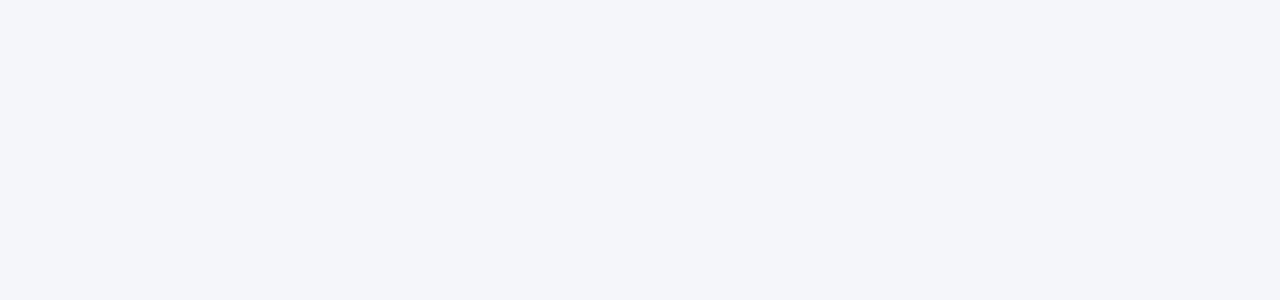
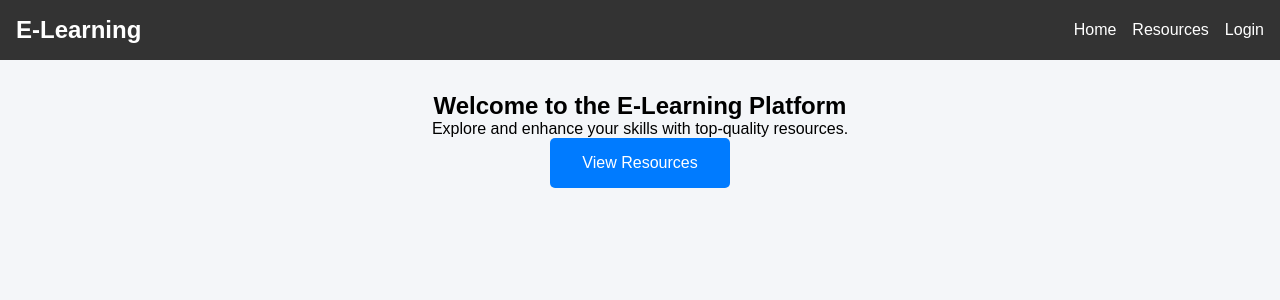
Before and after one commit to gayathirijeyananthan/RBAC-Authentication, a React (Create React App) app in the folder frontend/: page / in a window 1280 px wide. Before the commit this address had no page. Shown: the top 300 px of the page. Built offline with nearby package versions, Linux system fonts and the light colour scheme.

Commit message:
Authentiication complete with RBAC

```diff
--- a/frontend/src/App.js
+++ b/frontend/src/App.js
@@ -5,6 +5,7 @@ import Login from './components/Login';
 import Register from './components/Register';
 import AdminPanel from './components/AdminPanel';
 import UserDashboard from './components/UserDashboard';
+import LandingPage from './components/LandingPage';
 
 // Main App Component
 const App = () => {
@@ -38,6 +39,8 @@ const App = () => {
   return (
     <Router>
       <Routes>
+      <Route path="/" element={<LandingPage/>} />
+
         {/* Public Routes */}
         <Route path="/login" element={<Login setToken={setToken} setRole={setRole} />} />
         <Route path="/register" element={<Register />} />
--- a/frontend/src/components/LandingPage.css
+++ b/frontend/src/components/LandingPage.css
@@ -0,0 +1,133 @@
+/* LandingPage.css */
+
+/* General Styles */
+.landing-container {
+    font-family: Arial, sans-serif;
+    height: 100vh; /* Full viewport height */
+    width: 100vw;  /* Full viewport width */
+    display: flex;
+    flex-direction: column;
+  }
+
+  .navbar {
+    display: flex;
+    justify-content: space-between;
+    align-items: center;
+    background-color: #333;
+    color: white;
+    padding: 1rem;
+  }
+
+  .navbar-logo h1 {
+    margin: 0;
+  }
+
+  .navbar-links {
+    list-style: none;
+    display: flex;
+    gap: 1rem;
+    margin: 0;
+    padding: 0;
+  }
+
+  .navbar-links li {
+    margin: 0;
+  }
+
+  .navbar-links a, .navbar-links button {
+    color: white;
+    text-decoration: none;
+    background: none;
+    border: none;
+    cursor: pointer;
+  }
+
+  .navbar-links a:hover, .navbar-links button:hover {
+    text-decoration: underline;
+  }
+
+  .main-content {
+    text-align: center;
+    margin: 2rem;
+  }
+
+  .cta-button {
+    display: inline-block;
+    padding: 1rem 2rem;
+    background-color: #007bff;
+    color: white;
+    text-decoration: none;
+    border-radius: 5px;
+  }
+
+  .cta-button:hover {
+    background-color: #0056b3;
+  }
+
+  /* Modal Styles */
+  .modal-overlay {
+    position: fixed;
+    top: 0;
+    left: 0;
+    width: 100%;
+    height: 100%;
+    background: rgba(0, 0, 0, 0.5);
+    display: flex;
+    justify-content: center;
+    align-items: center;
+    z-index: 1000;
+  }
+
+  .modal-content {
+    background: white;
+    padding: 2rem;
+    border-radius: 8px;
+    max-width: 500px;
+    width: 100%;
+    box-shadow: 0 0 10px rgba(0, 0, 0, 0.1);
+  }
+
+  .modal-content h2 {
+    margin-top: 0;
+  }
+
+  .modal-content form {
+    display: flex;
+    flex-direction: column;
+    gap: 1rem;
+  }
+
+  .modal-content label {
+    font-weight: bold;
+  }
+
+  .modal-content input {
+    padding: 0.5rem;
+    border: 1px solid #ccc;
+    border-radius: 4px;
+  }
+
+  .modal-content button {
+    padding: 0.75rem;
+    background-color: #007bff;
+    color: white;
+    border: none;
+    border-radius: 4px;
+    cursor: pointer;
+  }
+
+  .modal-content button:hover {
+    background-color: #0056b3;
+  }
+
+  .close-modal {
+    margin-top: 1rem;
+    background: none;
+    border: none;
+    color: #007bff;
+    cursor: pointer;
+  }
+
+  .close-modal:hover {
+    text-decoration: underline;
+  }
--- a/frontend/src/components/LandingPage.js
+++ b/frontend/src/components/LandingPage.js
@@ -0,0 +1,46 @@
+import React, { useState } from 'react';
+import { Link } from 'react-router-dom';
+import './LandingPage.css'; // Importing the CSS file for styling
+import Login from '../components/Login'; // Import the Login component
+import Register from '../components/Register'; // Import the Register component
+
+const LandingPage = () => {
+  const [isModalOpen, setIsModalOpen] = useState(false);
+  const [modalType, setModalType] = useState('login'); // State to toggle between login and register
+
+  const openModal = (type) => {
+    setModalType(type);
+    setIsModalOpen(true);
+  };
+  const closeModal = () => setIsModalOpen(false);
+
+  return (
+    <div className="landing-container">
+      {/* Navbar */}
+      <nav className="navbar">
+        <div className="navbar-logo">
+          <h1>E-Learning</h1>
+        </div>
+        <ul className="navbar-links">
+          <li><Link to="/">Home</Link></li>
+          <li><Link to="/resources">Resources</Link></li>
+          <li><Link to="/login">Login</Link></li>
+
+
+        </ul>
+      </nav>
+
+      {/* Main Section */}
+      <div className="main-content">
+        <h2>Welcome to the E-Learning Platform</h2>
+        <p>Explore and enhance your skills with top-quality resources.</p>
+        <Link to="/resources" className="cta-button">View Resources</Link>
+      </div>
+
+      {/* Modal for Login/Register */}
+
+    </div>
+  );
+};
+
+export default LandingPage;
--- a/frontend/src/components/Login.css
+++ b/frontend/src/components/Login.css
@@ -89,4 +89,8 @@
     .login-container button {
       font-size: 0.9rem;
     }
+
+    .last{
+        text-align: center;
+    }
   }
--- a/frontend/src/components/Login.js
+++ b/frontend/src/components/Login.js
@@ -1,3 +1,67 @@
+// import React, { useState } from 'react';
+// import { useNavigate } from 'react-router-dom';
+// import axios from 'axios';
+// import '../components/Login.css';
+// import Register from '../components/Register';
+// import { Link } from 'react-router-dom';
+
+
+// const Login = ({ setToken, setRole }) => {
+//   const [email, setEmail] = useState('');
+//   const [password, setPassword] = useState('');
+//   const navigate = useNavigate();  // useNavigate hook to navigate programmatically
+
+//   const handleSubmit = async (e) => {
+//     e.preventDefault();
+//     try {
+//       const response = await axios.post('http://localhost:5000/api/auth/login', { email, password });
+//       const { token, role } = response.data;
+
+//       // Store token and set token/role
+//       localStorage.setItem('token', token);
+//       setToken(token);
+//       setRole(role);
+
+//       // Redirect based on role
+//       if (role === 'admin') {
+//         navigate('/admin');  // Navigate to AdminPanel if role is admin
+//       } else {
+//         navigate('/user');   // Navigate to UserDashboard if role is user
+//       }
+//     } catch (error) {
+//       console.error('Login failed', error);
+//     }
+//   };
+
+//   return (
+//     <div className="login-container">
+//       <form onSubmit={handleSubmit}>
+//         <h2>Login</h2>
+//         <input
+//           type="email"
+//           placeholder="Email"
+//           value={email}
+//           onChange={(e) => setEmail(e.target.value)}
+//           required
+//         />
+//         <input
+//           type="password"
+//           placeholder="Password"
+//           value={password}
+//           onChange={(e) => setPassword(e.target.value)}
+//           required
+//         />
+//         <button type="submit">Login</button>
+//         <br></br>
+//         <br></br>
+
+//         <p className='last'>Don't Have an Account?<a href="/register"> Register Here</a></p>
+//       </form>
+//     </div>
+//   );
+// };
+
+// export default Login;
 import React, { useState } from 'react';
 import { useNavigate } from 'react-router-dom';
 import axios from 'axios';
@@ -6,7 +70,7 @@ import '../components/Login.css';
 const Login = ({ setToken, setRole }) => {
   const [email, setEmail] = useState('');
   const [password, setPassword] = useState('');
-  const navigate = useNavigate();  // useNavigate hook to navigate programmatically
+  const navigate = useNavigate();
 
   const handleSubmit = async (e) => {
     e.preventDefault();
@@ -14,16 +78,14 @@ const Login = ({ setToken, setRole }) => {
       const response = await axios.post('http://localhost:5000/api/auth/login', { email, password });
       const { token, role } = response.data;
 
-      // Store token and set token/role
       localStorage.setItem('token', token);
       setToken(token);
       setRole(role);
 
-      // Redirect based on role
       if (role === 'admin') {
-        navigate('/admin');  // Navigate to AdminPanel if role is admin
+        navigate('/admin');
       } else {
-        navigate('/user');   // Navigate to UserDashboard if role is user
+        navigate('/user');
       }
     } catch (error) {
       console.error('Login failed', error);
@@ -49,6 +111,9 @@ const Login = ({ setToken, setRole }) => {
           required
         />
         <button type="submit">Login</button>
+        <br></br>
+        <br></br>
+        <p className='last'>Don't Have an Account?<a href="/register"> Register Here</a></p>
       </form>
     </div>
   );
```
